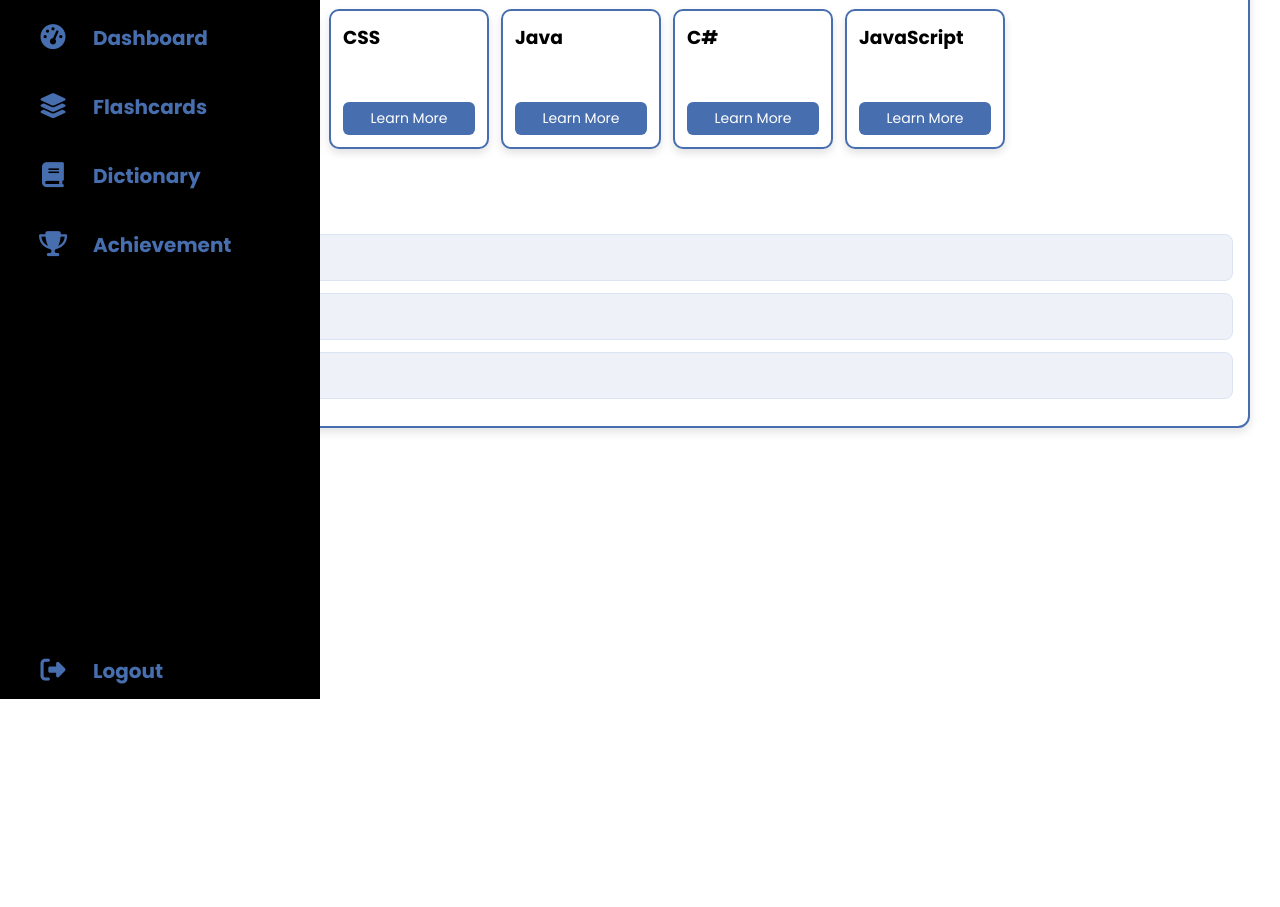
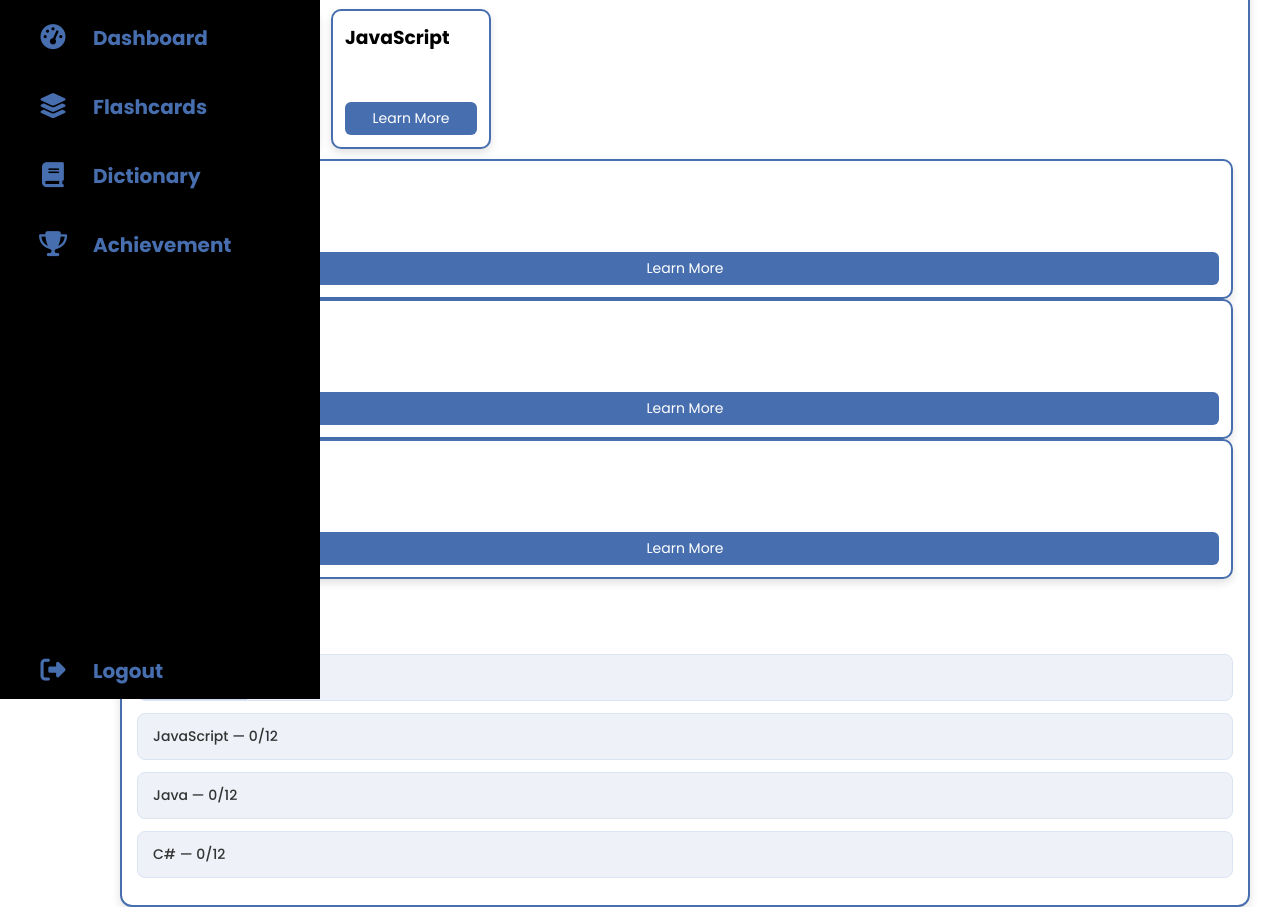
Before and after one commit to Kurt999Animz/prnew, a plain HTML site: page index.html in a window 1280 px wide. Shown: the part 101-1008 px from the top of the page. Before the commit the page ends 800 px from the top, so only its background shows below. Drawn offline with Linux system fonts and the light colour scheme; files whose address does not match are found by name.

Commit message:
Update programming languages in index.html

```diff
--- a/index.html
+++ b/index.html
@@ -60,10 +60,16 @@
         <div class="container">
 
           <div class="box">
-            <h3>HTML</h3>
+            <h3>HTML and CSS</h3>
             <h4>10 Lessons</h4>
             <a href="lesson/main.html" class="btn">Learn More</a>
           </div>
+
+          <div class="box">
+            <h3>JavaScript</h3>
+            <a href="#" onclick="showLockedMsg(); return false;" class="btn">Learn More</a>
+          </div>
+        </div>
 
           <div class="box">
             <h3>CSS</h3>
@@ -80,17 +86,12 @@
             <a href="#" onclick="showLockedMsg(); return false;" class="btn">Learn More</a>
           </div>
 
-          <div class="box">
-            <h3>JavaScript</h3>
-            <a href="#" onclick="showLockedMsg(); return false;" class="btn">Learn More</a>
-          </div>
-        </div>
-
         <div class="progress-box">
           <h3>Progress</h3>
-          <div class="progress-item" style="--width: 10%">HTML — 1/10</div>
-          <div class="progress-item" style="--width: 0%">CSS — 0/10</div>
+          <div class="progress-item" style="--width: 10%">HTML and CSS — 1/10</div>
           <div class="progress-item" style="--width: 0%">JavaScript — 0/12</div>
+                    <div class="progress-item" style="--width: 0%">Java — 0/12</div>
+                              <div class="progress-item" style="--width: 0%">C# — 0/12</div>
         </div>
       </div>
     </div>
```
